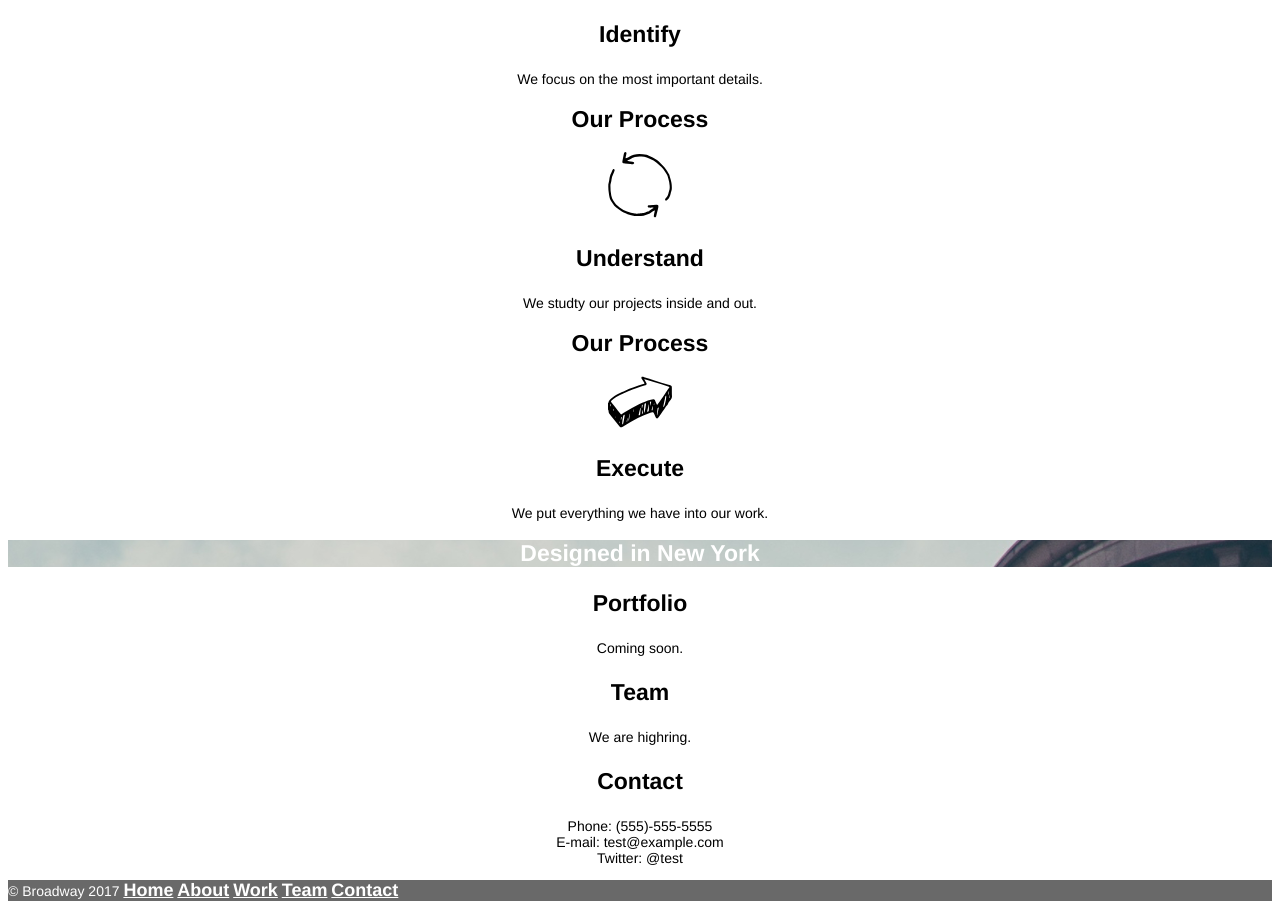
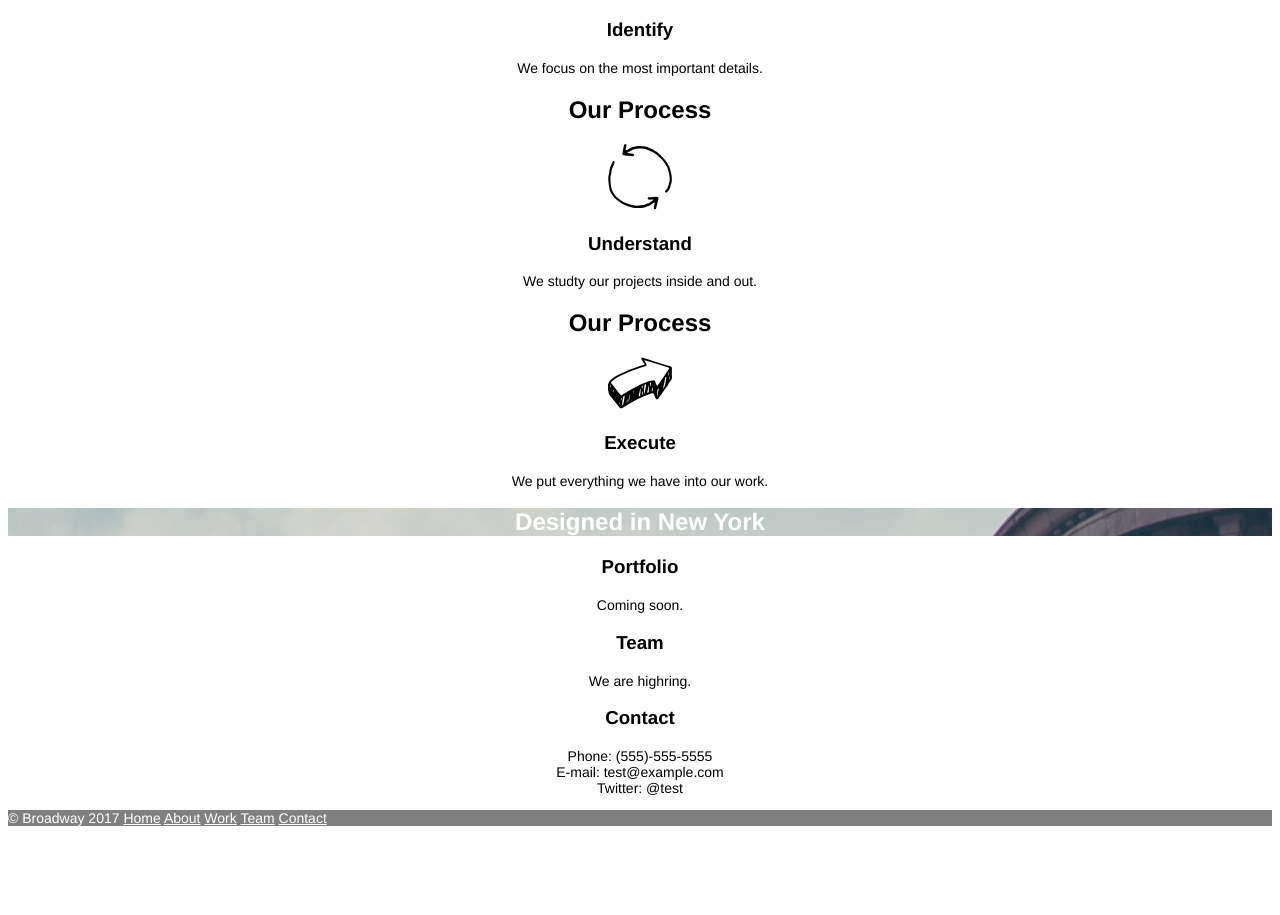
Before and after one commit to hardelean/broadway, a plain HTML site: page index.html in a window 1280 px wide. Shown: the part 441-1356 px from the top of the page. After the commit the page ends 1281 px from the top, so only its background shows below. Drawn offline with Linux system fonts and the light colour scheme.

Commit message:
correction commit

```diff
--- a/index.html
+++ b/index.html
@@ -74,11 +74,11 @@
 	<div class="footer">
 		<p>
 			© Broadway 2017
-			<a class="navlnk" href="#">Home</a>
-			<a class="navlnk" href="#process">About</a>
-			<a class="navlnk" href="#work">Work</a>
-			<a class="navlnk" href="#team">Team</a>
-			<a class="navlnk" href="#contact">Contact</a>
+			<a class="foolnk" href="#">Home</a>
+			<a class="foolnk" href="#process">About</a>
+			<a class="foolnk" href="#work">Work</a>
+			<a class="foolnk" href="#team">Team</a>
+			<a class="foolnk" href="#contact">Contact</a>
 		</p>
 
 	</div>
--- a/resources/css/style.css
+++ b/resources/css/style.css
@@ -11,22 +11,26 @@ h1 {
 	font-size: 70px;
 }
 
-h2 {
+h2 h3 {
 	font-size: 23px;
 	}
-
-h3 {
-	font-size: 23px;
-}
 
 h1, h2, h3 {
 	font-weight: bold;
 }
 
+.navlnk, .foolnk,
+.imag, .footer {
+		color: White;
+}
+
 .navlnk {
 	font-size: 18px;
-	color: White;
 	font-weight: bold;
+}
+
+.foolnk {
+	font-size: 14px;
 }
 
 a {
@@ -36,17 +40,14 @@ a {
 
 .imag {
 	background-image: url("../images/the-flatiron-building.png");
-	color: White;
 	text-align: center;
 }
 
 .footer {
-	color: White;
 	font-size: 11px;
-	background-color: dimgray;
+	background-color: Gray;
 	text-align: left;
 }
-
 
 p {
 	display: block;
```
